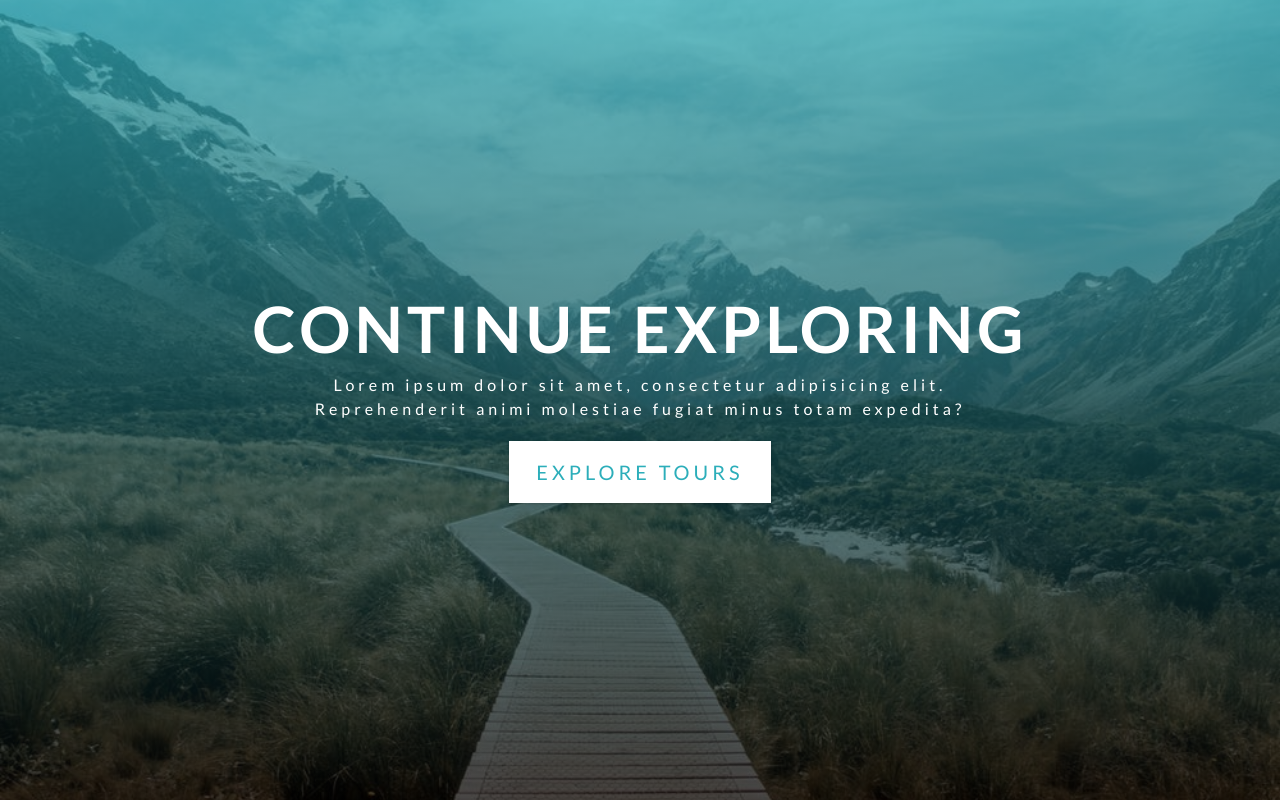
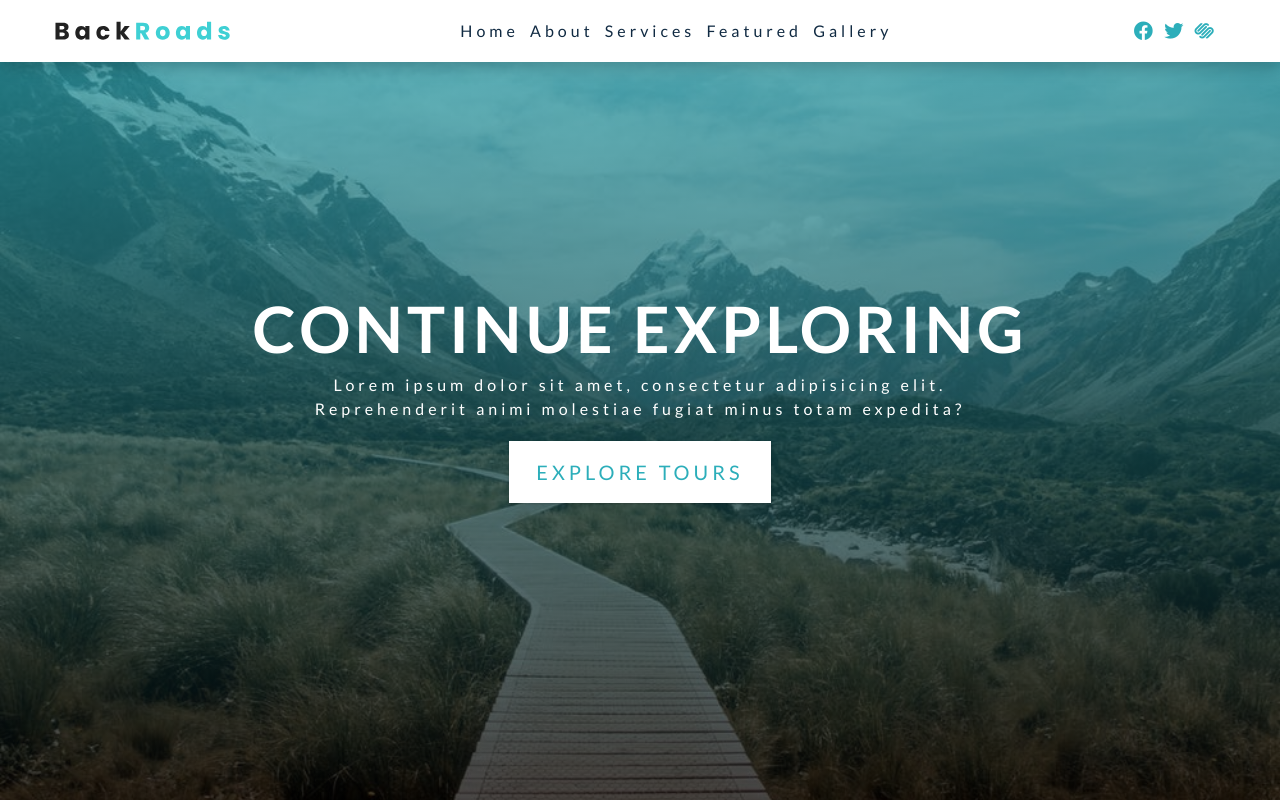
Before and after one commit to learner-sagar/backroads-flexbox, a plain HTML site: page index.html in a window 1280 px wide. Shown: the top 802 px of the page. Drawn offline with Linux system fonts and the light colour scheme.

Commit message:
added navbar section and resolved issue with class

```diff
--- a/css/styles.css
+++ b/css/styles.css
@@ -69,14 +69,11 @@ ul {
 a {
   text-decoration: none;
 }
-img {
+
+img:not(.nav-logo) {
   width: 100%;
   display: block;
 }
-/* img:not(.nav-logo) {
-  width: 100%;
-  display: block;
-} */
 
 h1,
 h2,
@@ -181,6 +178,113 @@ p {
 Navbar
 ===============
 */
+.navbar {
+  position: fixed;
+  top: 0;
+  left: 0;
+  width: 100%;
+  background: var(--clr-white);
+  box-shadow: var(--dark-shadow);
+  z-index: 2;
+}
+.nav-icons {
+  display: none;
+}
+.nav-center {
+  width: 100%;
+  max-width: 1170px;
+  margin: 0 auto;
+}
+.nav-header {
+  display: flex;
+  justify-content: space-between;
+  align-items: center;
+  padding: 1rem 2rem;
+}
+.nav-toggle {
+  background: transparent;
+  border: transparent;
+  font-size: 1.5rem;
+  color: var(--clr-primary-5);
+  cursor: pointer;
+  transition: var(--transition);
+}
+.nav-toggle:hover {
+  transform: scale(1.2);
+}
+.nav-link {
+  display: block;
+  padding: 1rem 2rem;
+  text-transform: capitalize;
+  letter-spacing: var(--spacing);
+  transition: var(--transition);
+  color: var(--clr-grey-1);
+  cursor: pointer;
+  font-size: 1rem;
+}
+
+.nav-link:hover {
+  color: var(--clr-primary-1);
+  background: var(--clr-primary-8);
+  padding-left: 2.25rem;
+}
+
+.nav-links {
+  height: 0;
+  overflow: hidden;
+  transition: var(--transition);
+}
+
+.show-links {
+  height: 280px;
+}
+
+@media screen and (min-width: 992px) {
+  .navbar {
+    padding: 1rem 2rem;
+  }
+  .nav-toggle {
+    display: none;
+  }
+  .nav-center {
+    display: flex;
+    justify-content: space-between;
+    align-items: center;
+    flex-wrap: wrap;
+  }
+  .nav-links {
+    height: auto;
+    display: flex;
+  }
+  .nav-header {
+    padding: 0 0;
+  }
+
+  .nav-link {
+    padding: 0 0;
+    margin-right: 0.7rem;
+  }
+  .nav-link:hover {
+    padding: 0;
+    color: var(--clr-primary-5);
+    background: transparent;
+  }
+
+  .nav-icons {
+    display: flex;
+  }
+  .nav-icon {
+    margin-right: 0.7rem;
+    color: var(--clr-primary-5);
+    font-size: 1.2rem;
+    transition: var(--transition);
+  }
+
+  .nav-icon:hover {
+    color: var(--clr-primary-8);
+  }
+}
+
 /*
 ===============
 Hero
@@ -371,6 +475,7 @@ Featured Tours
 }
 .tour-img {
   height: 15rem;
+  -o-object-fit: cover;
   object-fit: cover;
 }
 .tour-date {
@@ -468,6 +573,18 @@ Contact
   text-transform: capitalize;
   border: transparent;
 }
+.form-control::-webkit-input-placeholder {
+  color: inherit;
+}
+.form-control::-moz-placeholder {
+  color: inherit;
+}
+.form-control:-ms-input-placeholder {
+  color: inherit;
+}
+.form-control::-ms-input-placeholder {
+  color: inherit;
+}
 .form-control::placeholder {
   color: inherit;
 }
@@ -519,6 +636,7 @@ Gallery
 }
 .gallery-img {
   height: 17rem;
+  -o-object-fit: cover;
   object-fit: cover;
   transition: var(--transition);
 }
--- a/index.html
+++ b/index.html
@@ -19,6 +19,78 @@
     <!-- header  -->
     <header id="home">
       <!-- navbar -->
+      <nav class="navbar">
+        <div class="nav-center">
+          <!-- nav header -->
+          <div class="nav-header">
+            <img src="./images/logo.svg" class="nav-logo" alt="" />
+            <button type="button" class="nav-toggle" id="nav-toggle">
+              <i class="fas fa-bars"></i>
+            </button>
+          </div>
+          <!-- end of nav header -->
+          <!-- nav links -->
+          <ul class="nav-links" id="nav-links">
+            <!-- single link -->
+            <li>
+              <a href="#home" class="nav-link scroll-link">home</a>
+            </li>
+            <!-- end of single link -->
+            <!-- single link -->
+            <li>
+              <a href="#about" class="nav-link scroll-link">about</a>
+            </li>
+            <!-- end of single link -->
+            <!-- single link -->
+            <li>
+              <a href="#services" class="nav-link scroll-link">services</a>
+            </li>
+            <!-- end of single link -->
+            <!-- single link -->
+            <li>
+              <a href="#featured" class="nav-link scroll-link">featured</a>
+            </li>
+            <!-- end of single link -->
+            <!-- single link -->
+            <li>
+              <a href="#gallery" class="nav-link scroll-link">gallery</a>
+            </li>
+            <!-- end of single link -->
+          </ul>
+          <!-- end of nav links -->
+          <!-- nav icons -->
+          <ul class="nav-icons">
+            <!-- single-icon -->
+            <li>
+              <a href="https://facebook.com" target="_blank" class="nav-icon">
+                <i class="fab fa-facebook"></i>
+              </a>
+            </li>
+            <!-- end of single-icon -->
+            <!-- single-icon -->
+            <li>
+              <a href="https://twitter.com" target="_blank" class="nav-icon">
+                <i class="fab fa-twitter"></i>
+              </a>
+            </li>
+            <!-- end of single-icon -->
+            <!-- single-icon -->
+            <li>
+              <a
+                href="https://squarespace.com"
+                target="_blank"
+                class="nav-icon"
+              >
+                <i class="fab fa-squarespace"></i>
+              </a>
+            </li>
+            <!-- end of single-icon -->
+          </ul>
+          <!-- end of nav icons -->
+        </div>
+      </nav>
+      <!-- end of navbar -->
+      <!-- hero -->
       <div class="hero">
         <div class="hero-banner">
           <h1>continue exploring</h1>
@@ -29,7 +101,7 @@
           <a href="#featured" class="btn hero-btn scroll-link">explore tours</a>
         </div>
       </div>
-      <!-- end of navbar -->
+      <!-- end of hero -->
     </header>
     <!-- end of header  -->
 
@@ -365,27 +437,27 @@
       <ul class="footer-links">
         <!-- single link -->
         <li>
-          <a href="#home" class="footer-link scroll link">home</a>
+          <a href="#home" class="footer-link scroll-link">home</a>
         </li>
         <!-- end of single link -->
         <!-- single link -->
         <li>
-          <a href="#about" class="footer-link scroll link">about</a>
+          <a href="#about" class="footer-link scroll-link">about</a>
         </li>
         <!-- end of single link -->
         <!-- single link -->
         <li>
-          <a href="#services" class="footer-link scroll link">services</a>
+          <a href="#services" class="footer-link scroll-link">services</a>
         </li>
         <!-- end of single link -->
         <!-- single link -->
         <li>
-          <a href="#featured" class="footer-link scroll link">featured</a>
+          <a href="#featured" class="footer-link scroll-link">featured</a>
         </li>
         <!-- end of single link -->
         <!-- single link -->
         <li>
-          <a href="#gallery" class="footer-link scroll link">gallery</a>
+          <a href="#gallery" class="footer-link scroll-link">gallery</a>
         </li>
         <!-- end of single link -->
       </ul>
--- a/js/app.js
+++ b/js/app.js
@@ -2,3 +2,35 @@
 // select span
 const date = (document.getElementById("date").innerHTML =
   new Date().getFullYear());
+
+// ********** nav toggle ************
+// select button and links
+const navBtn = document.getElementById("nav-toggle");
+const links = document.getElementById("nav-links");
+// add event listener
+navBtn.addEventListener("click", () => {
+  links.classList.toggle("show-links");
+});
+
+// ********** smooth scroll ************
+// select links
+const scrollLinks = document.querySelectorAll(".scroll-link");
+scrollLinks.forEach((link) => {
+  link.addEventListener("click", (e) => {
+    // prevent default
+    e.preventDefault();
+    links.classList.remove("show-links");
+
+    const id = e.target.getAttribute("href").slice(1);
+    const element = document.getElementById(id);
+    //
+    let position = element.offsetTop - 62;
+
+    window.scrollTo({
+      left: 0,
+      // top: element.offsetTop,
+      top: position,
+      behavior: "smooth",
+    });
+  });
+});
```
